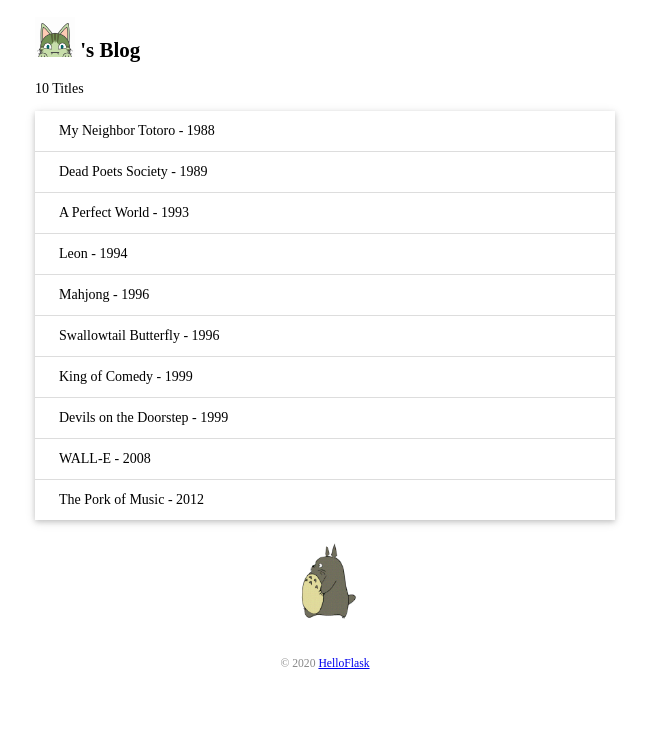
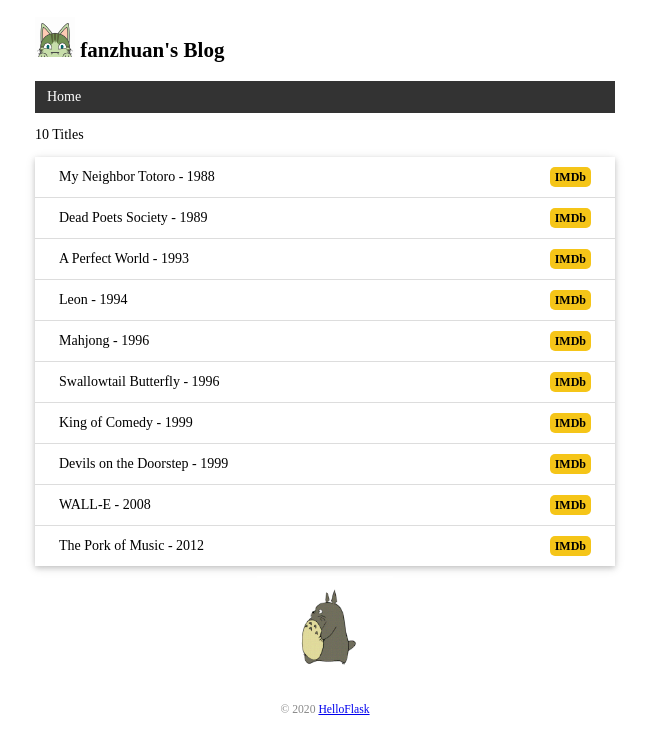
Before and after one commit to fanzhuanjun/FanZhuanBlog, a Flask app: page / in a window 1280 px wide. Shown: the top 754 px of the page, without its empty margins (315-964 px from the left). Run offline with Flask 2, Linux system fonts and the light colour scheme; data comes from the database, SQL or seed files in the repository; both versions use the stored data as it was after the commit.

Commit message:
Add base template and error template

```diff
--- a/app.py
+++ b/app.py
@@ -9,11 +9,16 @@
 # 在扩展类实例化前加载配置
 db = SQLAlchemy(app)
 
+# 模板上下文处理函数
+@app.context_processor
+def inject_user():
+    user = User.query.first()
+    return dict(user=user)
+
 @app.route('/')
 def index():
-    user = User.query.first()
     movies = Movie.query.all()
-    return render_template("index.html", user=user, movies=movies)
+    return render_template("index.html", movies=movies)
 
 class User(db.Model):
     id = db.Column(db.Integer, primary_key=True)
@@ -58,3 +63,7 @@
         db.session.add(movie)
     db.session.commit()
     click.echo('Done.')
+
+@app.errorhandler(404)
+def page_not_found(e):
+    return render_template('404.html'), 404
--- a/static/style.css
+++ b/static/style.css
@@ -40,3 +40,41 @@
     margin: 0 auto;
     height: 100px;
 }
+
+nav ul {
+    list-style-type: none;
+    margin: 0;
+    padding: 0;
+    overflow: hidden;
+    background-color: #333;
+}
+
+nav li {
+    float: left;
+}
+
+nav li a {
+    display: block;
+    color: white;
+    text-align: center;
+    padding: 8px 12px;
+    text-decoration: none;
+}
+
+nav li a:hover {
+    background-color: #111;
+}
+
+.float-right {
+    float: right;
+}
+
+.imdb {
+    font-size: 12px;
+    font-weight: bold;
+    color: 	black;
+    text-decoration: none;
+    background:	#F5C518;
+    border-radius: 5px;
+    padding: 3px 5px;
+}
--- /dev/null
+++ b/templates/base.html
@@ -0,0 +1,27 @@
+<!DOCTYPE html>
+<html lang="en">
+<head>
+    {% block head %}
+    <meta charset="UTF-8">
+    <meta name="viewport" content="width=device-width, initial-scale=1.0">
+    <title>{{ user.name }}'s Blog</title>
+    <link rel="icon" href="{{ url_for('static', filename='favicon.ico') }}">
+    <link rel="stylesheet" href="{{ url_for('static', filename='style.css') }}" type="text/css">
+    {% endblock %}
+</head>
+<body>
+    <h2>
+        <img class="avatar" src="{{ url_for('static', filename='images/avatar.png') }}" alt="Avatar">
+        {{ user.name }}'s Blog
+    </h2>
+    <nav>
+        <ul>
+            <li><a href="{{ url_for('index') }}">Home</a></li>
+        </ul>
+    </nav>
+    {% block content %}{% endblock %}
+    <footer>
+        <small>&copy; 2020 <a href="https://github.com/fanzhuanjun/FanZhuanBlog">HelloFlask</a></small>
+    </footer>
+</body>
+</html>
--- a/templates/index.html
+++ b/templates/index.html
@@ -1,26 +1,16 @@
-<!DOCTYPE html>
-<html lang="en">
-<head>
-    <meta charset="UTF-8">
-    <title>{{ user.name }}'s Blog</title>
-    <link rel="icon" href="{{ url_for('static', filename='images/favicon.ico') }}">
-    <link rel="stylesheet" href="{{ url_for('static', filename='style.css') }}" type="text/css">
-</head>
-<body>
-    <h2>
-        <img src="{{ url_for('static', filename='images/avatar.png') }}" alt="Avatar" class="avatar">
-        {{ name }}'s Blog
-    </h2>
-    {# 使用 length 过滤器获取 movies 变量的长度 #}
-    <p>{{ movies|length }} Titles</p>
-    <ul class="movie-list">
-        {% for movie in movies %}
-        <li>{{ movie.title }} - {{ movie.year }}</li>{# 等同于movie['title'] #}
-        {% endfor %}
-    </ul>
-    <img class="totoro" src="{{ url_for('static', filename='images/totoro.gif') }}" alt="Walking Totoro">
-    <footer>
-        <small>&copy; 2020 <a href="https://github.com/fanzhuanjun/FanZhuanBlog">HelloFlask</a></small>
-    </footer>
-</body>
-</html>
+{% extends 'base.html' %}
+
+{% block content %}
+<p>{{ movies|length }} Titles</p>
+<ul class="movie-list">
+    {% for movie in movies %}
+    <li>
+        {{ movie.title }} - {{ movie.year }}
+        <span class="float-right">
+            <a href="https://www.imdb.com/find?q={{ movie.title }}" class="imdb" target="_blank" title="Find this movie on IMDb">IMDb</a>
+        </span>
+    </li>
+    {% endfor %}
+</ul>
+<img src="{{ url_for('static', filename='images/totoro.gif') }}" alt="Walking Totoro" class="totoro" title="to~to~ro">
+{% endblock %}
```
Also changed, not shown: templates/404.html (added, +12 -0 lines), data.db.
